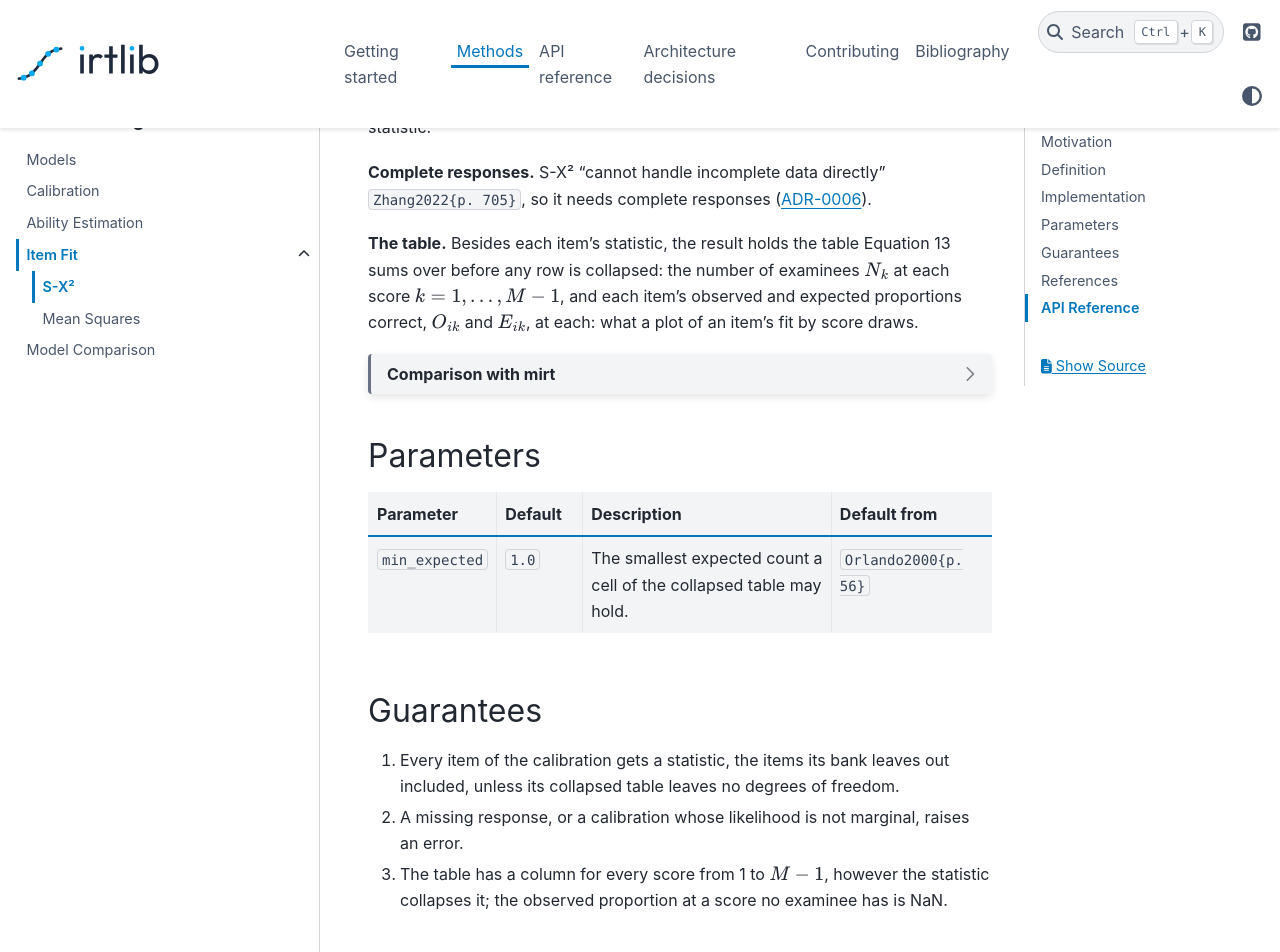
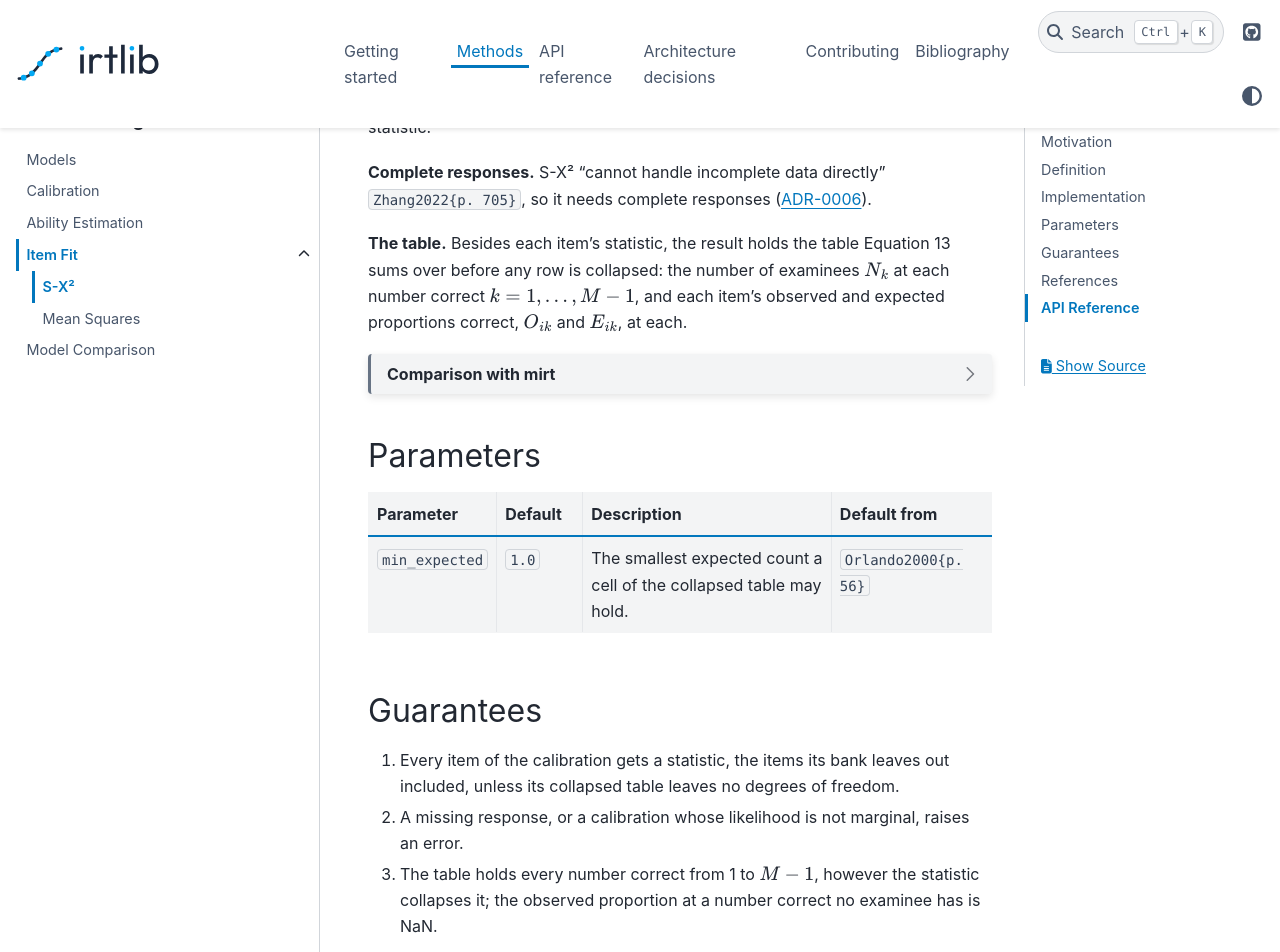
Before and after one commit to douglasrizzo/irtlib, a Sphinx documentation site: the page built from sphinx/methods/fit/s-x2.md, in a window 1280 px wide and 1400 px high, scrolled down 1447 px. Shown: the top 952 px of the window. Built offline with Sphinx 7.4.7 and the PyData theme 0.15.4, drawn with Linux system fonts in a browser that asks for light colours; cross-references to code outside the pages are shown as plain code.

Commit message:
fix: pin S-X²'s table test to hand-worked degrees of freedom and correct its docs
The table test checks the degrees of freedom worked by hand, with no minimum
expected count and with the default; the docs say what mirt's O.org and E.org
hold and how S_X2.plot draws them, use "number correct", and drop a claim about
plots. The case script builds mirt's tables with rbind, which keeps their shape
for any number of items; the fixture's bytes do not change.

```diff
--- a/sphinx/methods/fit/s-x2.md
+++ b/sphinx/methods/fit/s-x2.md
@@ -52,9 +52,9 @@ including one collapsed to a single row, has none and no statistic.
 ({doc}`ADR-0006 </adr/0006-calibrator-contract>`).
 
 **The table.** Besides each item's statistic, the result holds the table Equation 13 sums over
-before any row is collapsed: the number of examinees $N_k$ at each score $k = 1, \dots, M - 1$, and
-each item's observed and expected proportions correct, $O_{ik}$ and $E_{ik}$, at each: what a plot
-of an item's fit by score draws.
+before any row is collapsed: the number of examinees $N_k$ at each number correct
+$k = 1, \dots, M - 1$, and each item's observed and expected proportions correct, $O_{ik}$ and
+$E_{ik}$, at each.
 
 :::{dropdown} Comparison with mirt
 
@@ -65,10 +65,15 @@ of an item's fit by score draws.
   ({doc}`ADR-0003 </adr/0003-mirt-as-the-reference>`).
 - mirt skips an item whose table collapses to a single row; irtlib reports it with no degrees of
   freedom and no statistic.
-- The table before collapsing is the one mirt 1.48's `itemfit` returns with `return.tables = TRUE`
-  (manual p. 85; `R/itemfit.R:861-863`) and draws with `S_X2.plot` (`R/itemfit.R:838-859`). The
-  parity tests check the group sizes and observed proportions exactly, and the expected counts,
-  $N_k E_{ik}$, within a relative $10^{-10}$.
+- The table before collapsing holds what mirt 1.48's `itemfit` returns as `O.org` and `E.org` with
+  `return.tables = TRUE` (manual p. 85; `R/itemfit.R:861-863`), as proportions correct with the
+  group sizes rather than counts (`R/utils.R:2392-2408`; `R/itemfit.R:836-837`). `S_X2.plot` draws
+  it (`R/itemfit.R:838-859`), against the number correct by the code's default
+  `S_X2.plot_raw.score = TRUE` (`R/itemfit.R:265`), or against each number correct's EAP estimate
+  with `FALSE` (`R/itemfit.R:844-849`), the default the manual states (p. 85).
+- The parity tests check the group sizes and observed proportions exactly, and the expected counts,
+  $N_k E_{ik}$, within a relative $10^{-10}$. Their data leave no number correct without examinees,
+  the smallest group holding 20, so only the unit tests cover an empty one.
 :::
 
 ## Parameters
@@ -92,8 +97,8 @@ of an item's fit by score draws.
 1. Every item of the calibration gets a statistic, the items its bank leaves out included, unless its
    collapsed table leaves no degrees of freedom.
 2. A missing response, or a calibration whose likelihood is not marginal, raises an error.
-3. The table has a column for every score from 1 to $M - 1$, however the statistic collapses it; the
-   observed proportion at a score no examinee has is NaN.
+3. The table holds every number correct from 1 to $M - 1$, however the statistic collapses it; the
+   observed proportion at a number correct no examinee has is NaN.
 
 ## References
 
```
Also changed, not shown: 3 other files.
